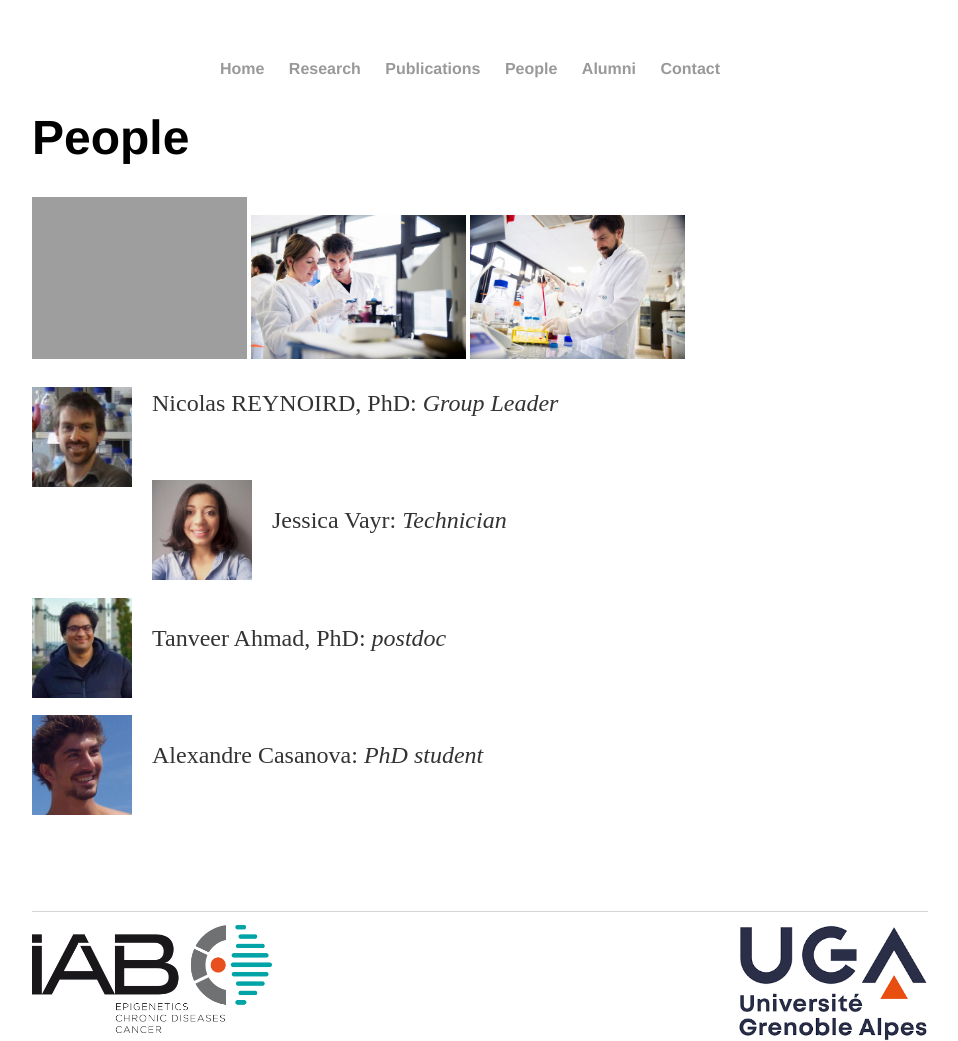
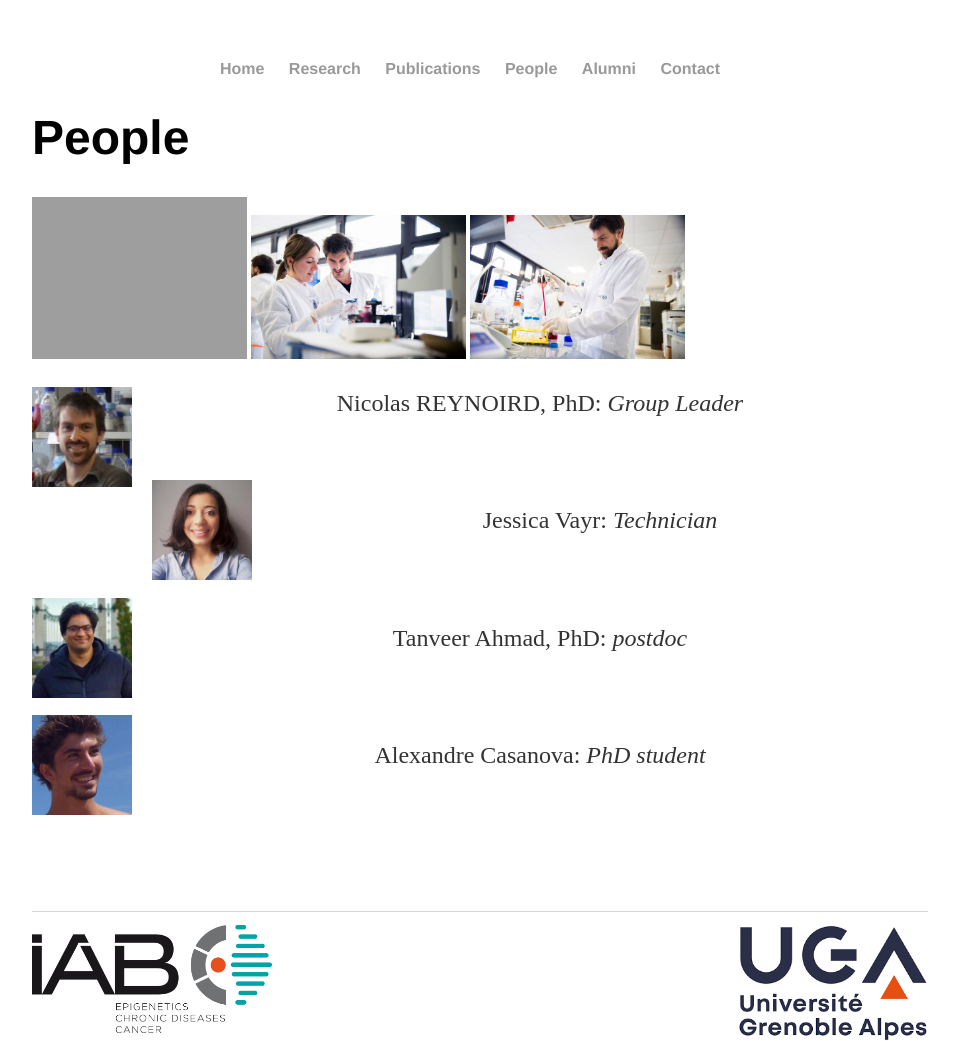
Before and after one commit to Reynoird-Lab/Reynoird-lab.github.io, a Jekyll site: the page built from People/index.html, in a window 1280 px wide. Shown: the whole page, without its empty margins (160-1118 px from the left). Built offline with Jekyll 4.4.1, drawn with Linux system fonts in a browser that asks for light colours; Markdown is read by kramdown in place of the engine named in the settings.

Commit message:
Update index.html

```diff
--- a/People/index.html
+++ b/People/index.html
@@ -8,12 +8,12 @@
 
 
 <p>
-<a href="https://www.researchgate.net/profile/Nicolas_Reynoird"> <img alt="NR" src="https://reynoird-lab.github.io/Images/nicolas_reynoird.jpg" style="margin: 0px 20px 10px 0px;" align="left" width="100"/></a> <p>Nicolas REYNOIRD, PhD: <i>Group Leader</i><br></p>
+<a href="https://www.researchgate.net/profile/Nicolas_Reynoird"> <img alt="NR" src="https://reynoird-lab.github.io/Images/nicolas_reynoird.jpg" style="margin: 0px 20px 10px 0px;" align="left" width="100"/></a> <p align="middle">Nicolas REYNOIRD, PhD: <i>Group Leader</i><br></p>
 <br><br>
-<a href="https://www.linkedin.com/in/jessica-vayr-b686bb37/"> <img alt="JV" src="https://reynoird-lab.github.io/Images/Jessica_Vayr.jpg" style="margin: 0px 20px 10px 0px;" align="left" width="100"/></a> <p>Jessica Vayr: <i>Technician</i><br></p>
+<a href="https://www.linkedin.com/in/jessica-vayr-b686bb37/"> <img alt="JV" src="https://reynoird-lab.github.io/Images/Jessica_Vayr.jpg" style="margin: 0px 20px 10px 0px;" align="left" width="100"/></a> <p align="middle">Jessica Vayr: <i>Technician</i><br></p>
 <br><br>
-<a href="https://www.researchgate.net/profile/Tanveer_Ahmad31"> <img alt="TA" src="https://reynoird-lab.github.io/Images/Tanveer_Ahmad.jpg" style="margin: 0px 20px 10px 0px;" align="left" width="100"/></a> <p>Tanveer Ahmad, PhD: <i>postdoc</i><br></p>
+<a href="https://www.researchgate.net/profile/Tanveer_Ahmad31"> <img alt="TA" src="https://reynoird-lab.github.io/Images/Tanveer_Ahmad.jpg" style="margin: 0px 20px 10px 0px;" align="left" width="100"/></a> <p align="middle">Tanveer Ahmad, PhD: <i>postdoc</i><br></p>
 <br><br>
-<a href="https://www.researchgate.net/profile/Alexandre_Casanova"> <img alt="AC" src="https://reynoird-lab.github.io/Images/Alexandre_Casanova.jpg" style="margin: 0px 20px 10px 0px;" align="left" width="100"/> </a> <p>Alexandre Casanova: <i>PhD student</i><br></p>
+<a href="https://www.researchgate.net/profile/Alexandre_Casanova"> <img alt="AC" src="https://reynoird-lab.github.io/Images/Alexandre_Casanova.jpg" style="margin: 0px 20px 10px 0px;" align="left" width="100"/> </a> <p align="middle">Alexandre Casanova: <i>PhD student</i><br></p>
 <br> <br> <br> <br> <br>
 </p>
```
